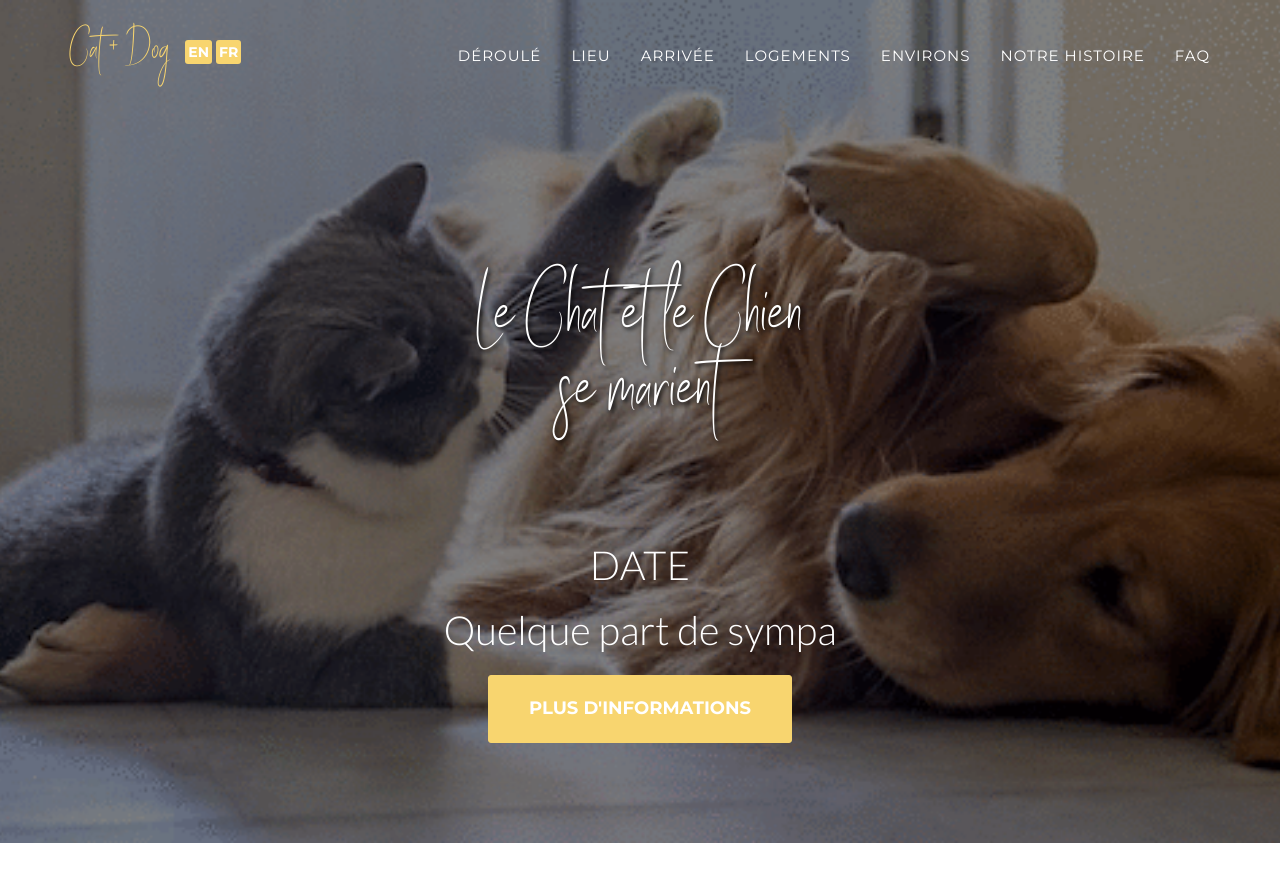
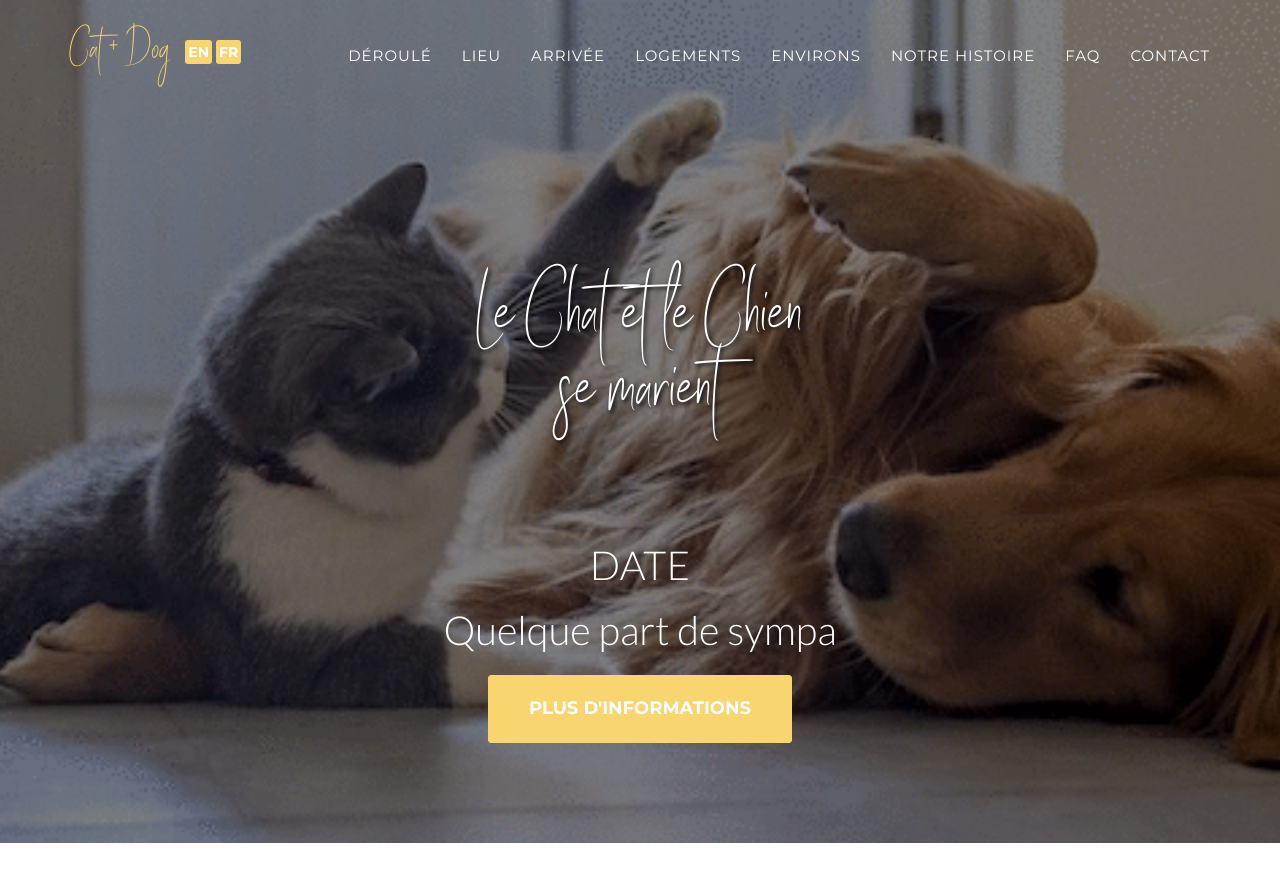
Before and after one commit to walice/wedding-template, a Jekyll site: the page built from _fr_pages/index.html, in a window 1280 px wide and 900 px high. Shown: the top 882 px of the window. Built offline with Jekyll 4.4.1, drawn with Linux system fonts in a browser that asks for light colours; some web fonts are replaced.

Commit message:
Use responsive navbar to hide headers at smaller screen sizes

```diff
--- a/_includes/en_data/header.html
+++ b/_includes/en_data/header.html
@@ -34,13 +34,16 @@
                     <a class="page-scroll" href="#stay">Stay</a>
                 </li>
                 <li>
-                    <a class="page-scroll" href="#portfolio">Things To Do</a>
+                    <a class="page-scroll hidden-xs hidden-sm" href="#portfolio">Things To Do</a>
                 </li>
                 <li>
                     <a class="page-scroll" href="#our_story">Our Story</a>
                 </li>
                 <li>
                     <a class="page-scroll" href="#FAQ">FAQ</a>
+                </li>
+                <li>
+                    <a class="page-scroll hidden-xs hidden-sm hidden-md" href="#contact">Contact</a>
                 </li>
             </ul>
         </div>
--- a/_includes/fr_data/header.html
+++ b/_includes/fr_data/header.html
@@ -34,13 +34,16 @@
                     <a class="page-scroll" href="#stay">Logements</a>
                 </li>
                 <li>
-                    <a class="page-scroll" href="#portfolio">Environs</a>
+                    <a class="page-scroll hidden-xs hidden-sm" href="#portfolio">Environs</a>
                 </li>
                 <li>
-                    <a class="page-scroll" href="#our_story">Notre Histoire</a>
+                    <a class="page-scroll hidden-xs hidden-sm" href="#our_story">Notre Histoire</a>
                 </li>
                 <li>
                     <a class="page-scroll" href="#FAQ">FAQ</a>
+                </li>
+                <li>
+                    <a class="page-scroll hidden-xs hidden-sm hidden-md" href="#contact">Contact</a>
                 </li>
             </ul>
         </div>
```
